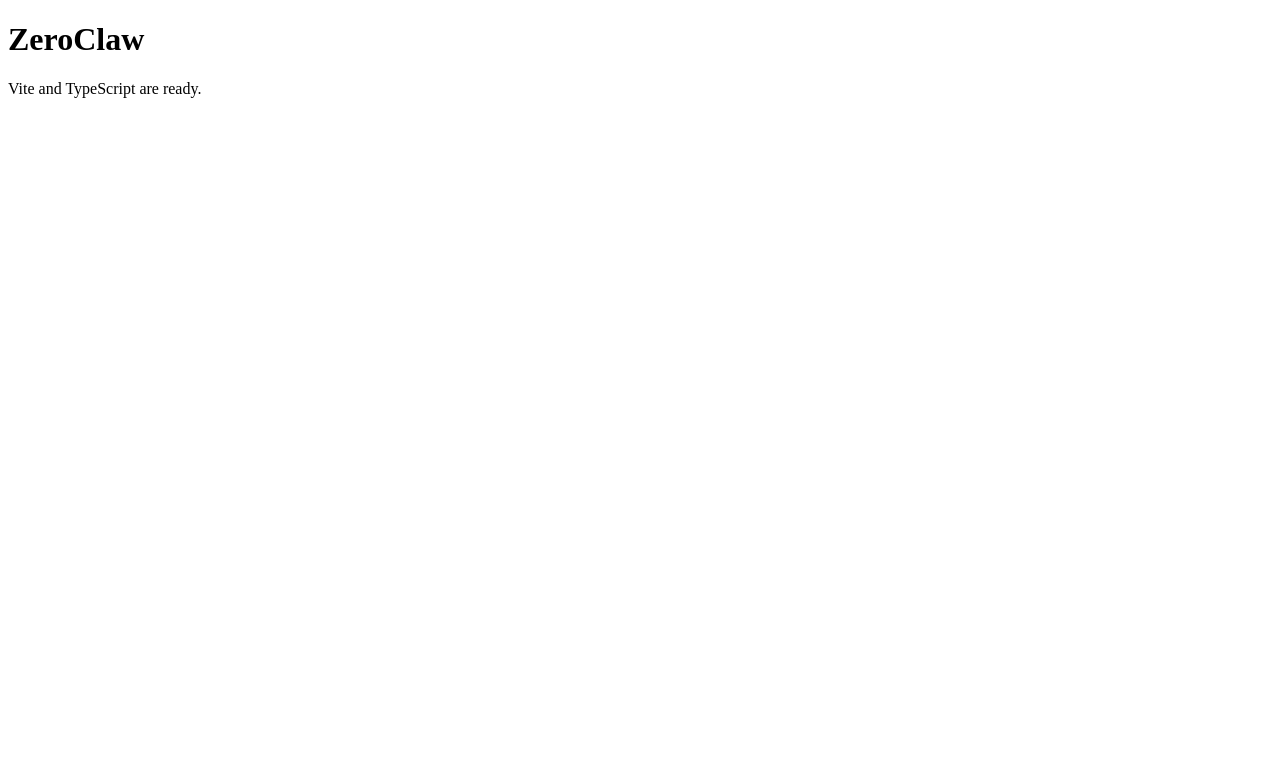
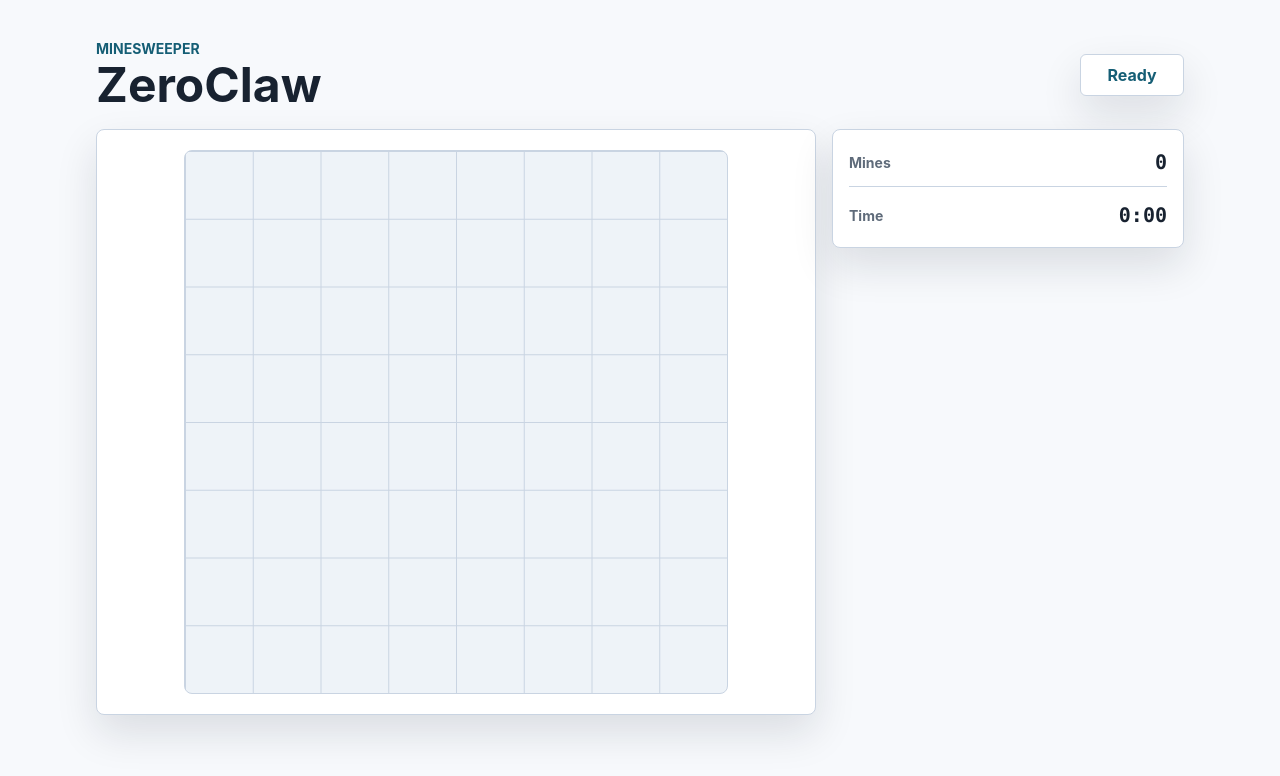
Before and after one commit to mtplayground/mct-test-u-agmn-mct-test-user, a website built with Vite: page index.html in a window 1280 px wide. Built offline with nearby package versions, Linux system fonts and the light colour scheme.

Commit message:
feat: Implement base layout and styles

```diff
--- a/index.html
+++ b/index.html
@@ -3,6 +3,7 @@
   <head>
     <meta charset="UTF-8" />
     <meta name="viewport" content="width=device-width, initial-scale=1.0" />
+    <meta name="theme-color" content="#f7f9fc" />
     <meta name="description" content="ZeroClaw Minesweeper implementation" />
     <title>ZeroClaw</title>
   </head>
--- a/src/main.ts
+++ b/src/main.ts
@@ -1,3 +1,6 @@
+import './styles/theme.css';
+import './styles/base.css';
+
 const appRoot = document.querySelector<HTMLDivElement>('#app');
 
 if (appRoot === null) {
@@ -5,10 +8,51 @@ if (appRoot === null) {
 }
 
 const appTitle = import.meta.env.VITE_APP_TITLE ?? 'ZeroClaw';
+const safeAppTitle = escapeHtml(appTitle);
 
 appRoot.innerHTML = `
-  <main>
-    <h1>${appTitle}</h1>
-    <p>Vite and TypeScript are ready.</p>
-  </main>
+  <div class="app-shell">
+    <header class="app-header">
+      <div class="title-group">
+        <p class="app-kicker">Minesweeper</p>
+        <h1 id="app-title">${safeAppTitle}</h1>
+      </div>
+      <div class="status-pill" aria-label="Game status">Ready</div>
+    </header>
+
+    <main class="app-main" aria-labelledby="app-title">
+      <section class="board-panel" aria-label="Game board">
+        <div class="board-surface" aria-hidden="true"></div>
+      </section>
+
+      <aside class="info-panel" aria-label="Game details">
+        <section class="metric-group" aria-label="Current game metrics">
+          <div class="metric">
+            <span class="metric-label">Mines</span>
+            <strong class="metric-value">0</strong>
+          </div>
+          <div class="metric">
+            <span class="metric-label">Time</span>
+            <strong class="metric-value">0:00</strong>
+          </div>
+        </section>
+      </aside>
+    </main>
+  </div>
 `;
+
+function escapeHtml(value: string): string {
+  return value.replace(/[&<>"']/g, (character) => {
+    const replacement = HTML_ESCAPE_LOOKUP[character];
+
+    return replacement ?? character;
+  });
+}
+
+const HTML_ESCAPE_LOOKUP: Record<string, string> = {
+  '&': '&amp;',
+  '<': '&lt;',
+  '>': '&gt;',
+  '"': '&quot;',
+  "'": '&#39;',
+};
--- /dev/null
+++ b/src/styles/base.css
@@ -0,0 +1,187 @@
+*,
+*::before,
+*::after {
+  box-sizing: border-box;
+}
+
+html {
+  min-height: 100%;
+  background: var(--color-page);
+  font-family: var(--font-body);
+  text-size-adjust: 100%;
+}
+
+body {
+  min-width: 320px;
+  min-height: 100vh;
+  margin: 0;
+  background: var(--color-page);
+  color: var(--color-text);
+}
+
+button,
+input,
+select,
+textarea {
+  font: inherit;
+}
+
+button {
+  cursor: pointer;
+}
+
+img,
+svg {
+  display: block;
+  max-width: 100%;
+}
+
+:focus-visible {
+  outline: 3px solid var(--color-focus);
+  outline-offset: 3px;
+}
+
+#app {
+  min-height: 100vh;
+}
+
+.app-shell {
+  width: min(100%, var(--container-max));
+  min-height: 100vh;
+  margin: 0 auto;
+  padding: var(--space-page);
+}
+
+.app-header {
+  display: flex;
+  align-items: center;
+  justify-content: space-between;
+  gap: 1rem;
+  padding-block: 0.5rem 1.25rem;
+}
+
+.title-group {
+  display: grid;
+  gap: 0.25rem;
+}
+
+.app-kicker {
+  margin: 0;
+  color: var(--color-accent-strong);
+  font-size: 0.875rem;
+  font-weight: 700;
+  letter-spacing: 0;
+  text-transform: uppercase;
+}
+
+h1,
+h2,
+p {
+  margin-block: 0;
+}
+
+h1 {
+  font-size: 3rem;
+  line-height: 1;
+  letter-spacing: 0;
+}
+
+.status-pill {
+  min-width: 6.5rem;
+  border: 1px solid var(--color-border);
+  border-radius: var(--radius-control);
+  padding: 0.625rem 0.875rem;
+  background: var(--color-surface);
+  box-shadow: var(--shadow-panel);
+  color: var(--color-accent-strong);
+  font-weight: 700;
+  text-align: center;
+}
+
+.app-main {
+  display: grid;
+  grid-template-columns: minmax(0, 1fr) minmax(16rem, 22rem);
+  gap: 1rem;
+  align-items: start;
+}
+
+.board-panel,
+.info-panel {
+  border: 1px solid var(--color-border);
+  border-radius: var(--radius-panel);
+  background: var(--color-surface);
+  box-shadow: var(--shadow-panel);
+}
+
+.board-panel {
+  display: grid;
+  place-items: center;
+  padding: clamp(0.75rem, 2vw, 1.25rem);
+}
+
+.board-surface {
+  width: min(100%, 34rem);
+  aspect-ratio: 1;
+  border: 1px solid var(--color-border);
+  border-radius: var(--radius-panel);
+  background:
+    linear-gradient(var(--color-border) 1px, transparent 1px),
+    linear-gradient(90deg, var(--color-border) 1px, transparent 1px),
+    var(--color-surface-muted);
+  background-size: 12.5% 12.5%;
+  touch-action: none;
+}
+
+.info-panel {
+  padding: 1rem;
+}
+
+.metric-group {
+  display: grid;
+  gap: 0.75rem;
+}
+
+.metric {
+  display: flex;
+  align-items: center;
+  justify-content: space-between;
+  gap: 1rem;
+  border-bottom: 1px solid var(--color-border);
+  padding-block: 0.25rem 0.75rem;
+}
+
+.metric:last-child {
+  border-bottom: 0;
+  padding-bottom: 0.25rem;
+}
+
+.metric-label {
+  color: var(--color-text-muted);
+  font-size: 0.875rem;
+  font-weight: 700;
+}
+
+.metric-value {
+  color: var(--color-text);
+  font-family: var(--font-mono);
+  font-size: 1.25rem;
+}
+
+@media (max-width: 760px) {
+  h1 {
+    font-size: 2.25rem;
+  }
+
+  .app-header {
+    align-items: stretch;
+    flex-direction: column;
+  }
+
+  .status-pill {
+    width: 100%;
+  }
+
+  .app-main {
+    grid-template-columns: 1fr;
+  }
+}
--- /dev/null
+++ b/src/styles/theme.css
@@ -0,0 +1,54 @@
+:root {
+  color-scheme: light;
+  --color-page: #f7f9fc;
+  --color-surface: #ffffff;
+  --color-surface-muted: #eef3f8;
+  --color-text: #182230;
+  --color-text-muted: #5f6b7a;
+  --color-border: #c9d4e2;
+  --color-accent: #0f766e;
+  --color-accent-strong: #155e75;
+  --color-danger: #b42318;
+  --color-focus: #2563eb;
+  --shadow-panel: 0 18px 42px rgb(15 23 42 / 0.12);
+  --radius-panel: 8px;
+  --radius-control: 6px;
+  --space-page: clamp(1rem, 3vw, 2rem);
+  --container-max: 72rem;
+  --font-body:
+    Inter, ui-sans-serif, system-ui, -apple-system, BlinkMacSystemFont,
+    'Segoe UI', sans-serif;
+  --font-mono: 'SFMono-Regular', Consolas, 'Liberation Mono', Menlo, monospace;
+}
+
+:root[data-theme='dark'] {
+  color-scheme: dark;
+  --color-page: #11161d;
+  --color-surface: #1a222c;
+  --color-surface-muted: #243140;
+  --color-text: #f4f7fb;
+  --color-text-muted: #a8b3c2;
+  --color-border: #3a4858;
+  --color-accent: #5eead4;
+  --color-accent-strong: #93c5fd;
+  --color-danger: #fca5a5;
+  --color-focus: #93c5fd;
+  --shadow-panel: 0 18px 42px rgb(0 0 0 / 0.35);
+}
+
+@media (prefers-color-scheme: dark) {
+  :root:not([data-theme='light']) {
+    color-scheme: dark;
+    --color-page: #11161d;
+    --color-surface: #1a222c;
+    --color-surface-muted: #243140;
+    --color-text: #f4f7fb;
+    --color-text-muted: #a8b3c2;
+    --color-border: #3a4858;
+    --color-accent: #5eead4;
+    --color-accent-strong: #93c5fd;
+    --color-danger: #fca5a5;
+    --color-focus: #93c5fd;
+    --shadow-panel: 0 18px 42px rgb(0 0 0 / 0.35);
+  }
+}
```
Also changed, not shown: e2e/smoke.spec.ts (+2 -1 lines).
